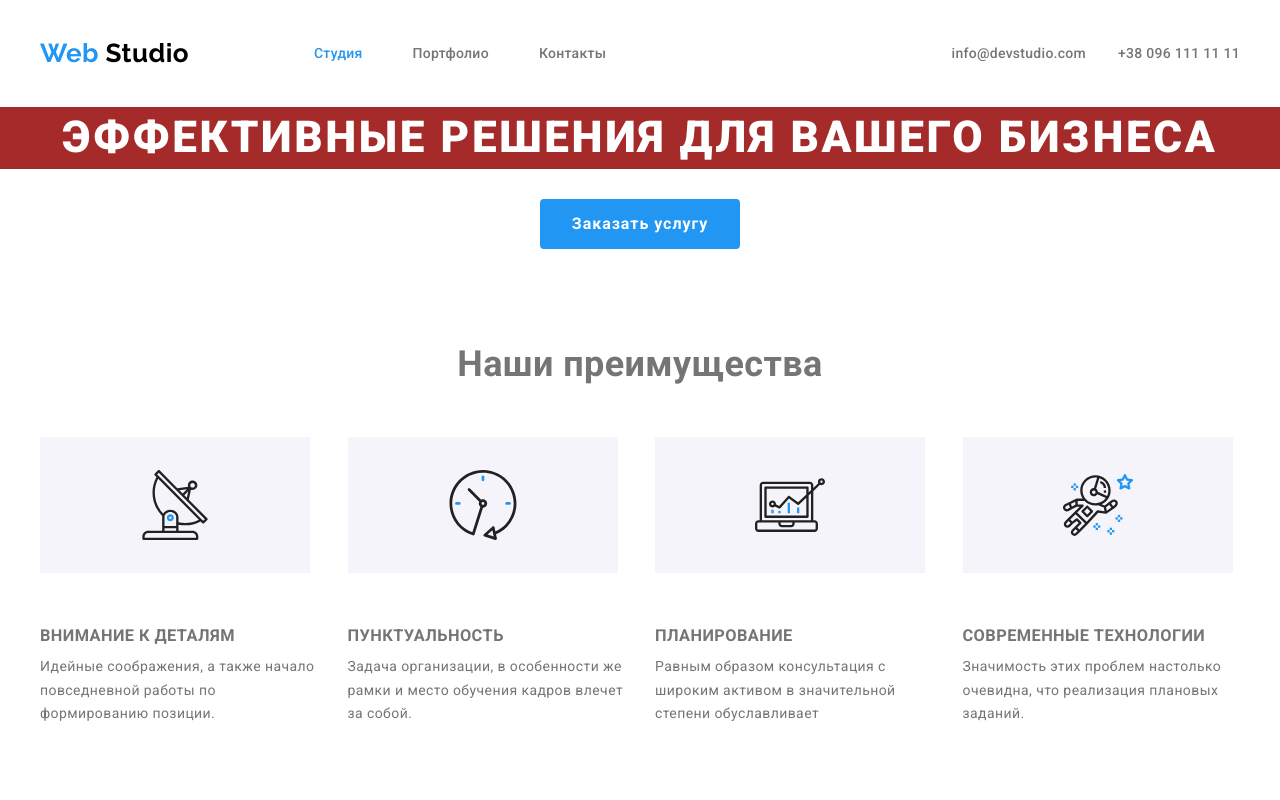
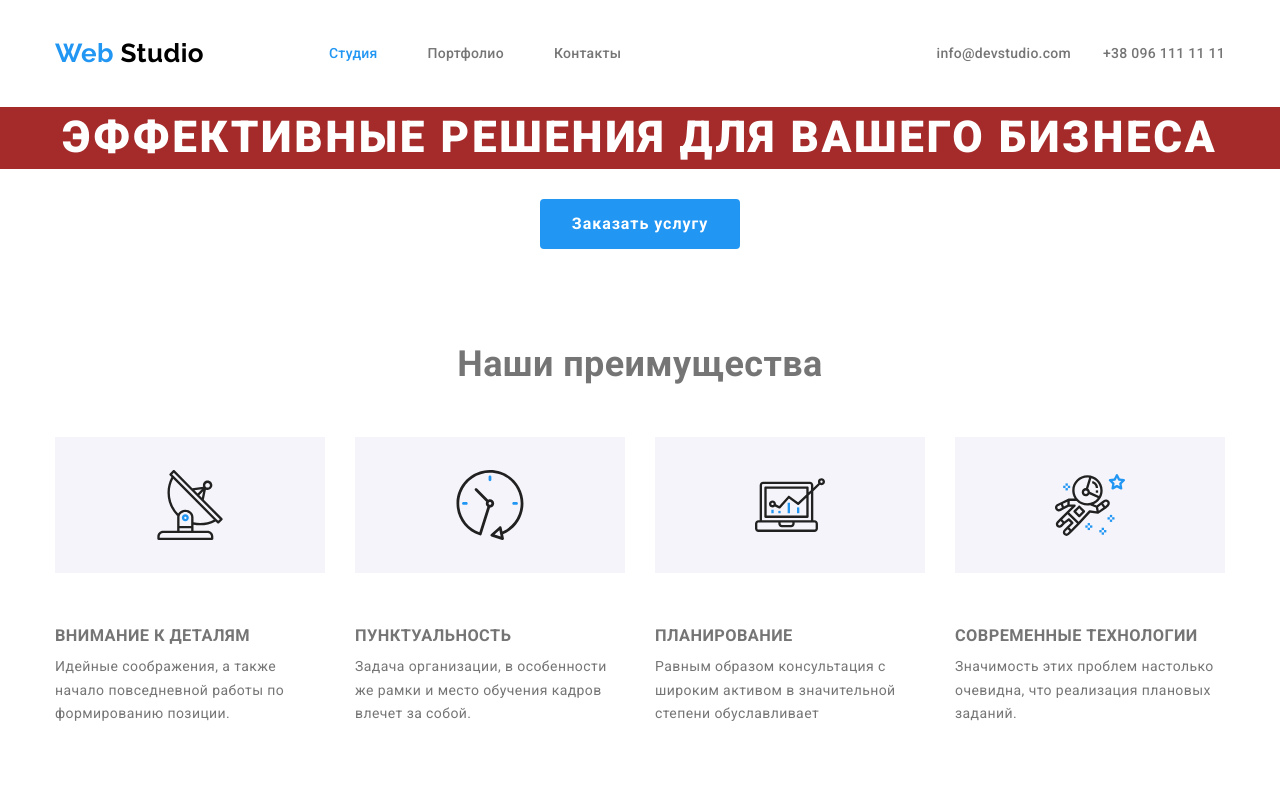
Before and after one commit to KatiaFedorets/goit-markup-hw-03, a plain HTML site: page index.html in a window 1280 px wide. Shown: the top 800 px of the page. Drawn offline with nearby package versions, Linux system fonts and the light colour scheme.

Commit message:
исправленая ширина контейнера

```diff
--- a/css/main.css
+++ b/css/main.css
@@ -37,7 +37,7 @@ address {
 .contenier {
     margin-right: auto;
     margin-left: auto;
-    width: 1230px;
+    width: 1200px;
     padding-right: 15px;
     padding-left: 15px;
 
```
